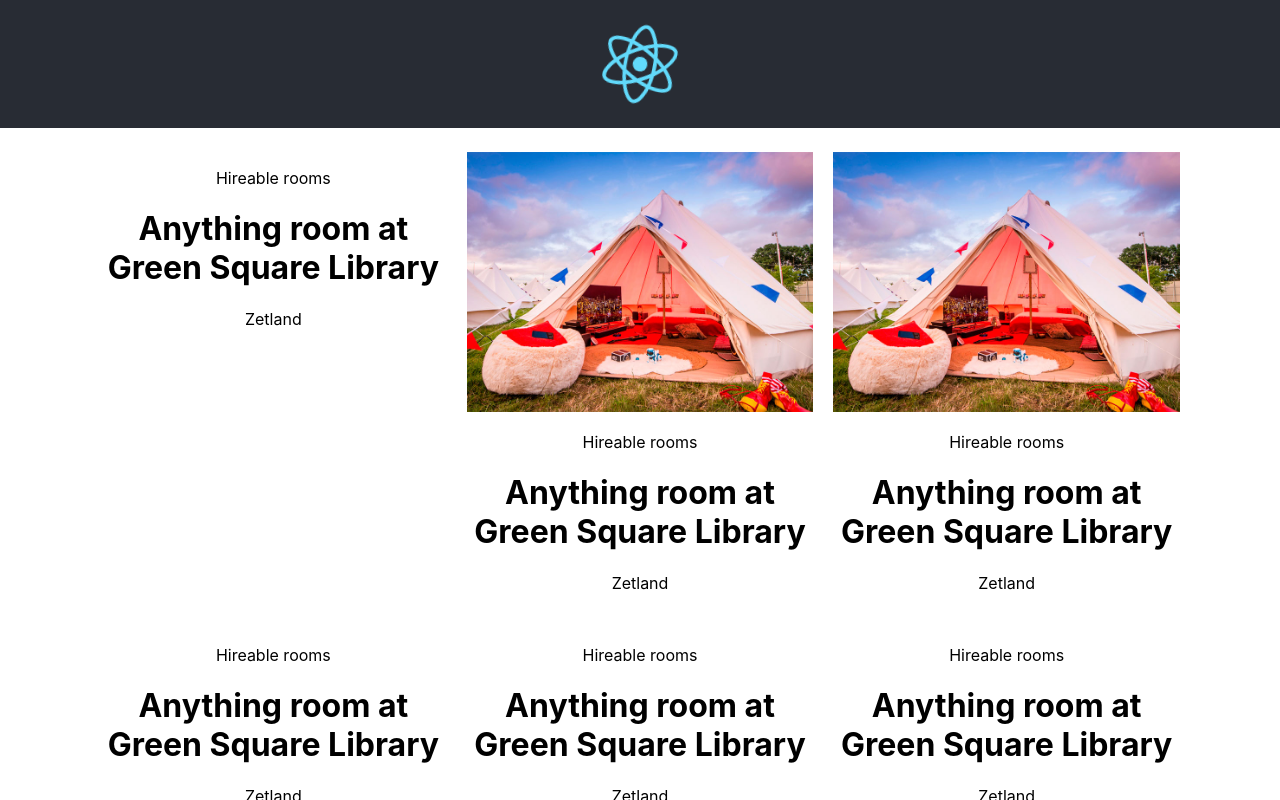
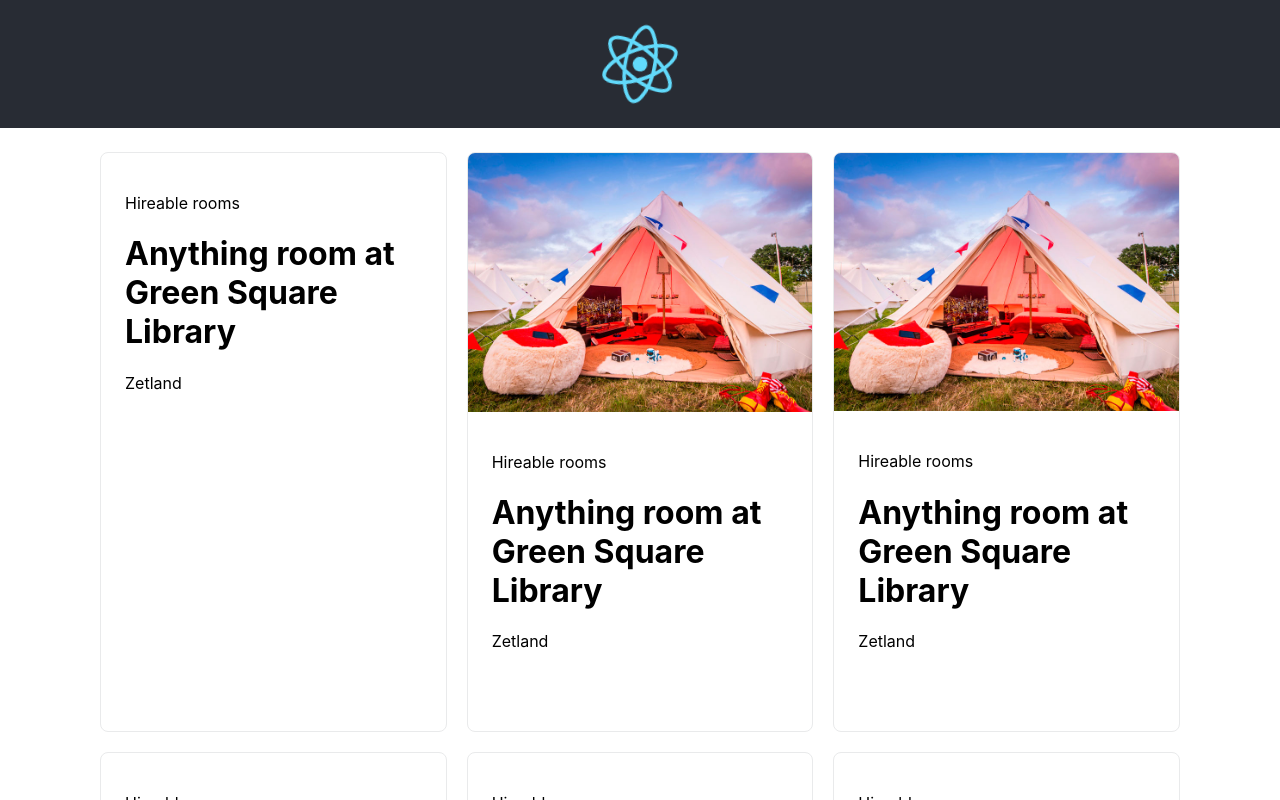
Before and after one commit to asarwar89/Responsive-Grid, a React (Create React App) app: page / in a window 1280 px wide. Shown: the top 800 px of the page. Built offline with nearby package versions, Linux system fonts and the light colour scheme.

Commit message:
Card styling update with border and spacing

```diff
--- a/src/App.css
+++ b/src/App.css
@@ -31,6 +31,22 @@
   }
 }
 
+:root {
+  /* colours */
+  --main-color: #062031;
+  --border-color: #e9eaeb;
+
+  /* spacing */
+  --spacing: .5rem;
+  --spacing-x2: 1rem;
+  --spacing-x3: 1.5rem;
+  --spacing-x4: 2rem;
+  --spacing-x8: 4rem;
+
+  /* other */
+  --border-radius: .5rem;
+}
+
 img {
   max-width: 100%;
 }
--- a/src/Card/Card.module.css
+++ b/src/Card/Card.module.css
@@ -1,5 +1,9 @@
 .Card {
-  color: #000;
+  border: 1px solid var(--border-color);
+  border-radius: var(--border-radius);
+  display: flex;
+  flex-direction: column;
+  overflow: hidden;
 }
 
 .Banner {
@@ -7,7 +11,10 @@
 }
 
 .Contents {
-  color: #000;
+  color: var(--main-color);
+  padding: var(--spacing-x3);
+  padding-bottom: var(--spacing-x8);
+  text-align: left;
 }
 
 .Category {
```
